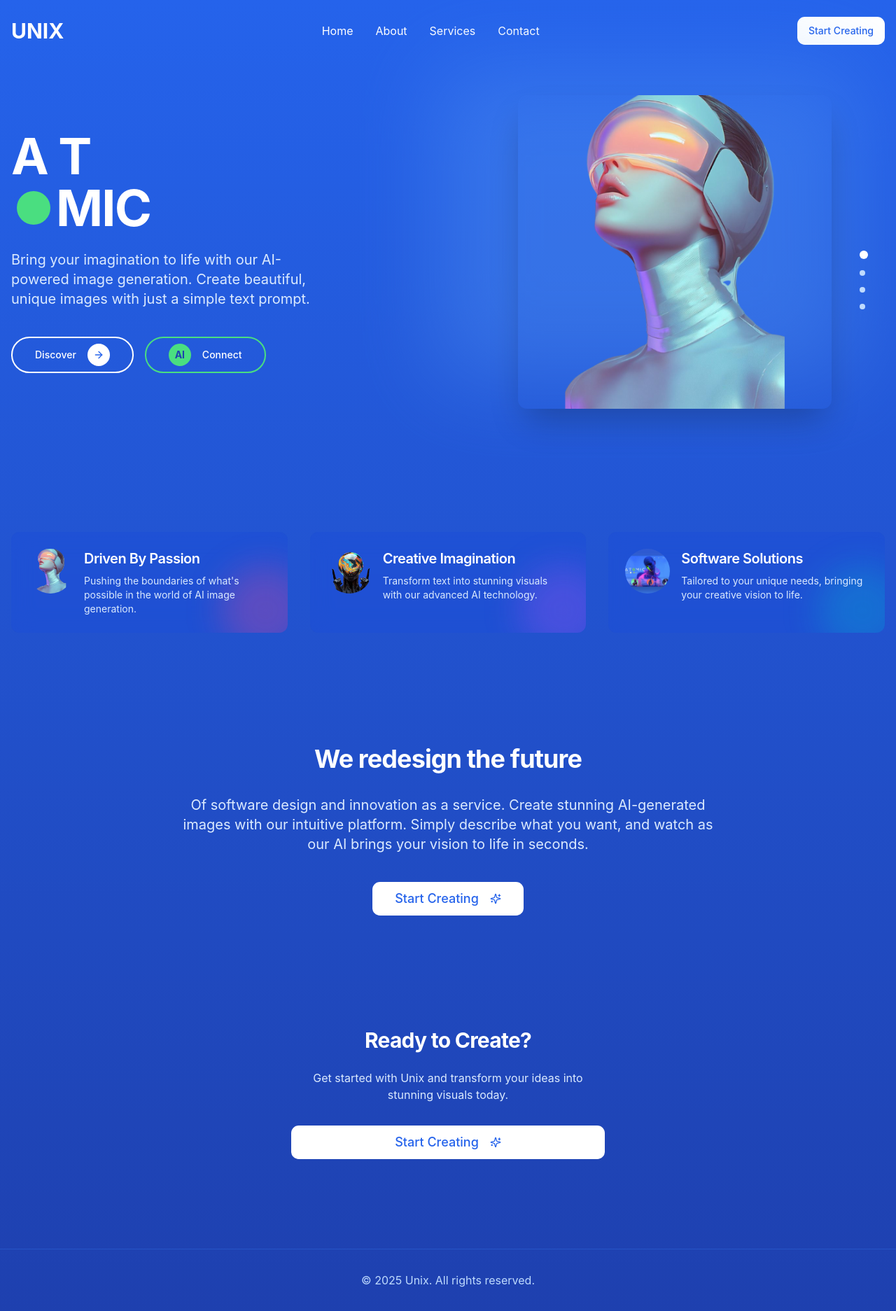
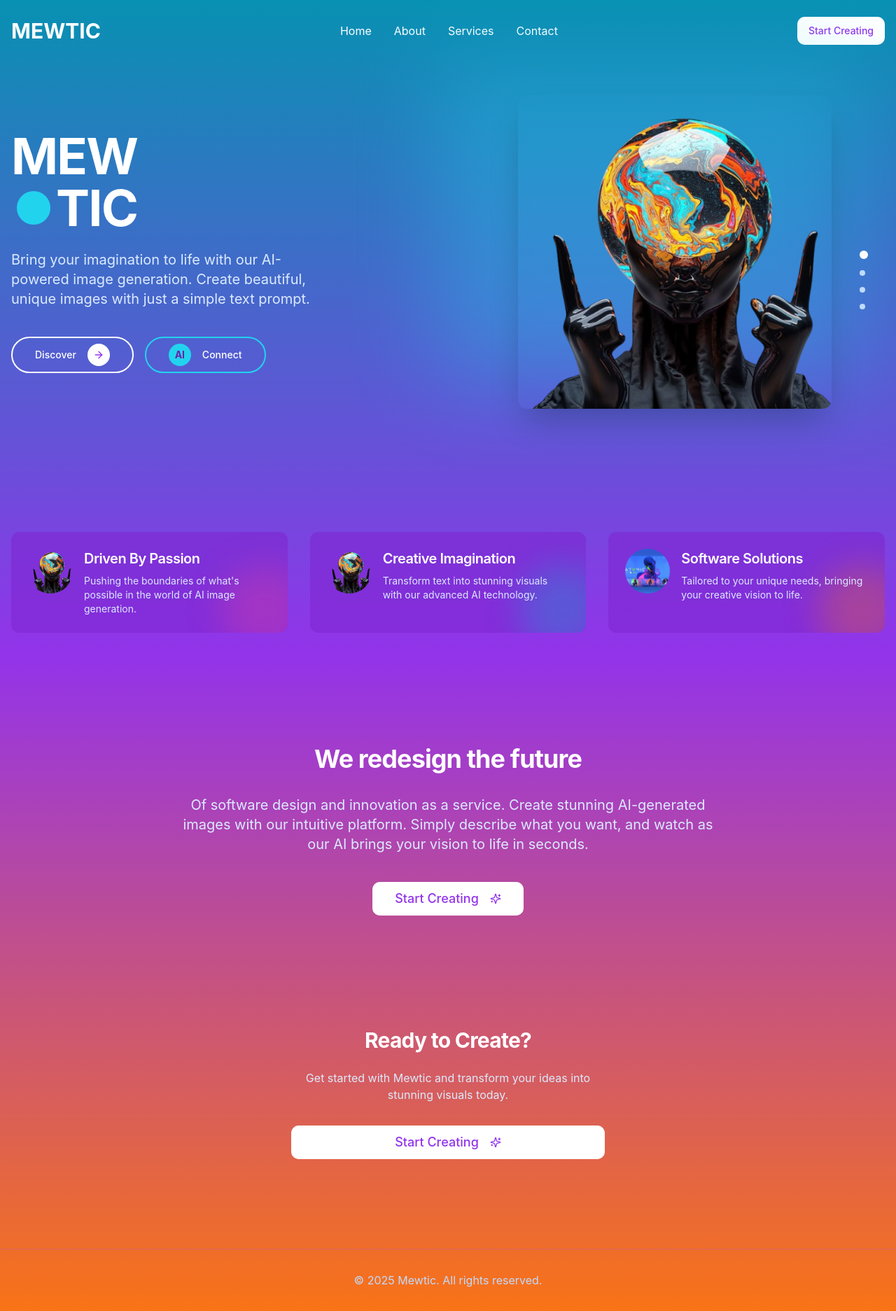
Before and after one commit to Subhajit2407/unix-image-creator, a React (Vite) app: page / in a window 1280 px wide. Shown: the whole page at 70% size. Built offline with nearby package versions, Linux system fonts and the light colour scheme.

Commit message:
Update UI and branding
-   Added option to change API key.
-   Updated branding from Unix & Atomic to Mewtic.
-   Added background color gradient.

```diff
--- a/src/components/ApiKeyInput.tsx
+++ b/src/components/ApiKeyInput.tsx
@@ -21,17 +21,17 @@ const ApiKeyInput = ({ onSubmit }: ApiKeyInputProps) => {
 
   return (
     <div className="w-full max-w-md mx-auto animate-fade-in">
-      <Card className="p-6 shadow-soft">
+      <Card className="p-6 shadow-soft bg-white/80 backdrop-blur-sm">
         <form onSubmit={handleSubmit} className="space-y-4">
           <div className="space-y-2">
             <h3 className="text-xl font-medium">Enter Runware API Key</h3>
-            <p className="text-sm text-unix-muted">
-              To use Unix, you need a Runware API key. Visit{" "}
+            <p className="text-sm text-purple-600">
+              To use Mewtic, you need a Runware API key. Visit{" "}
               <a
                 href="https://runware.ai/"
                 target="_blank"
                 rel="noopener noreferrer"
-                className="text-unix-accent hover:underline"
+                className="text-cyan-500 hover:underline"
               >
                 runware.ai
               </a>{" "}
@@ -50,7 +50,7 @@ const ApiKeyInput = ({ onSubmit }: ApiKeyInputProps) => {
             <button
               type="button"
               onClick={() => setIsVisible(!isVisible)}
-              className="absolute right-2 top-1/2 -translate-y-1/2 p-1 text-unix-muted hover:text-foreground"
+              className="absolute right-2 top-1/2 -translate-y-1/2 p-1 text-purple-400 hover:text-purple-600"
             >
               {isVisible ? "Hide" : "Show"}
             </button>
@@ -59,7 +59,7 @@ const ApiKeyInput = ({ onSubmit }: ApiKeyInputProps) => {
           <Button
             type="submit"
             disabled={!apiKey.trim()}
-            className="w-full unix-button"
+            className="w-full bg-gradient-to-r from-cyan-500 to-purple-600 hover:from-cyan-600 hover:to-purple-700"
           >
             Confirm
           </Button>
--- a/src/components/ImageHistory.tsx
+++ b/src/components/ImageHistory.tsx
@@ -21,7 +21,7 @@ const ImageHistory = ({ images, onSelect, selectedImage }: ImageHistoryProps) =>
             key={image.imageUUID || index}
             className={`
               relative aspect-square rounded-xl overflow-hidden cursor-pointer transition-all duration-300
-              ${selectedImage?.imageUUID === image.imageUUID ? 'ring-2 ring-unix-accent shadow-lg' : 'hover:opacity-90 hover:shadow-md'}
+              ${selectedImage?.imageUUID === image.imageUUID ? 'ring-2 ring-cyan-400 shadow-lg' : 'hover:opacity-90 hover:shadow-md'}
               group
             `}
             onClick={() => onSelect(image)}
--- a/src/pages/Landing.tsx
+++ b/src/pages/Landing.tsx
@@ -5,11 +5,11 @@ import { Button } from "@/components/ui/button";
 
 const Landing = () => {
   return (
-    <div className="min-h-screen bg-gradient-to-b from-blue-600 to-blue-800 text-white overflow-hidden">
+    <div className="min-h-screen bg-gradient-to-b from-cyan-600 via-purple-600 to-orange-500 text-white overflow-hidden">
       {/* Navigation */}
       <div className="container mx-auto px-4 py-6">
         <nav className="flex justify-between items-center">
-          <div className="text-3xl font-bold">UNIX</div>
+          <div className="text-3xl font-bold">MEWTIC</div>
           <div className="hidden md:flex space-x-8">
             <a href="#" className="hover:text-blue-200 transition-colors">Home</a>
             <a href="#about" className="hover:text-blue-200 transition-colors">About</a>
@@ -17,7 +17,7 @@ const Landing = () => {
             <a href="#contact" className="hover:text-blue-200 transition-colors">Contact</a>
           </div>
           <Link to="/generator">
-            <Button className="bg-white text-blue-600 hover:bg-blue-100 transition-all">
+            <Button className="bg-white text-purple-600 hover:bg-blue-100 transition-all">
               Start Creating
             </Button>
           </Link>
@@ -29,10 +29,10 @@ const Landing = () => {
         <div className="grid grid-cols-1 lg:grid-cols-2 gap-12 items-center">
           <div className="z-10">
             <h1 className="text-6xl md:text-7xl font-bold mb-6 tracking-tight">
-              <span className="block">A T</span>
+              <span className="block">MEW</span>
               <span className="inline-flex items-center">
-                <span className="inline-block w-12 h-12 rounded-full bg-green-400 mx-2"></span>
-                MIC
+                <span className="inline-block w-12 h-12 rounded-full bg-cyan-400 mx-2"></span>
+                TIC
               </span>
             </h1>
             <p className="text-xl text-blue-100 mb-10 max-w-md">
@@ -42,16 +42,16 @@ const Landing = () => {
 
             <div className="flex flex-wrap gap-4">
               <Link to="/generator" className="group">
-                <Button variant="outline" className="border-2 border-white bg-transparent text-white hover:bg-white hover:text-blue-600 rounded-full px-8 py-6">
+                <Button variant="outline" className="border-2 border-white bg-transparent text-white hover:bg-white hover:text-purple-600 rounded-full px-8 py-6">
                   Discover
-                  <span className="ml-2 w-8 h-8 rounded-full bg-white text-blue-600 flex items-center justify-center group-hover:bg-blue-600 group-hover:text-white transition-colors">
+                  <span className="ml-2 w-8 h-8 rounded-full bg-white text-purple-600 flex items-center justify-center group-hover:bg-purple-600 group-hover:text-white transition-colors">
                     <ArrowRight className="h-4 w-4" />
                   </span>
                 </Button>
               </Link>
               <Link to="/library">
-                <Button variant="outline" className="border-2 border-green-400 bg-transparent text-white hover:bg-green-400 hover:text-blue-800 rounded-full px-8 py-6">
-                  <span className="mr-2 w-8 h-8 rounded-full bg-green-400 text-blue-800 flex items-center justify-center">
+                <Button variant="outline" className="border-2 border-cyan-400 bg-transparent text-white hover:bg-cyan-400 hover:text-purple-800 rounded-full px-8 py-6">
+                  <span className="mr-2 w-8 h-8 rounded-full bg-cyan-400 text-purple-800 flex items-center justify-center">
                     <span className="font-bold">AI</span>
                   </span>
                   Connect
@@ -62,11 +62,11 @@ const Landing = () => {
 
           <div className="relative hidden lg:block">
             <img
-              src="/lovable-uploads/4736373c-56bd-489f-902a-243b3b643ae7.png"
-              alt="Futuristic AI figure"
+              src="/lovable-uploads/108bac81-8998-4dce-8778-0c348862eab7.png"
+              alt="Colorful AI sphere"
               className="w-full max-w-md mx-auto rounded-lg shadow-2xl z-10 relative"
             />
-            <div className="absolute -top-10 -left-10 w-full h-full bg-blue-400 rounded-lg filter blur-3xl opacity-30"></div>
+            <div className="absolute -top-10 -left-10 w-full h-full bg-cyan-400 rounded-lg filter blur-3xl opacity-30"></div>
           </div>
         </div>
       </div>
@@ -74,12 +74,12 @@ const Landing = () => {
       {/* Features Section with cards */}
       <div className="container mx-auto px-4 py-20" id="features">
         <div className="grid grid-cols-1 md:grid-cols-3 gap-8">
-          <div className="bg-blue-700/50 backdrop-blur-lg rounded-xl p-6 relative overflow-hidden group hover:bg-blue-600/60 transition-all duration-300">
+          <div className="bg-purple-700/50 backdrop-blur-lg rounded-xl p-6 relative overflow-hidden group hover:bg-purple-600/60 transition-all duration-300">
             <div className="absolute -right-8 -bottom-8 w-32 h-32 rounded-full bg-pink-500/30 blur-xl"></div>
             <div className="relative z-10 flex gap-4">
               <div className="w-16 h-16 rounded-full overflow-hidden flex-shrink-0">
                 <img
-                  src="/lovable-uploads/4736373c-56bd-489f-902a-243b3b643ae7.png"
+                  src="/lovable-uploads/108bac81-8998-4dce-8778-0c348862eab7.png"
                   alt="Feature"
                   className="w-full h-full object-cover"
                 />
@@ -93,8 +93,8 @@ const Landing = () => {
             </div>
           </div>
 
-          <div className="bg-blue-700/50 backdrop-blur-lg rounded-xl p-6 relative overflow-hidden group hover:bg-blue-600/60 transition-all duration-300">
-            <div className="absolute -right-8 -bottom-8 w-32 h-32 rounded-full bg-purple-500/30 blur-xl"></div>
+          <div className="bg-purple-700/50 backdrop-blur-lg rounded-xl p-6 relative overflow-hidden group hover:bg-purple-600/60 transition-all duration-300">
+            <div className="absolute -right-8 -bottom-8 w-32 h-32 rounded-full bg-cyan-500/30 blur-xl"></div>
             <div className="relative z-10 flex gap-4">
               <div className="w-16 h-16 rounded-full overflow-hidden flex-shrink-0">
                 <img
@@ -112,8 +112,8 @@ const Landing = () => {
             </div>
           </div>
 
-          <div className="bg-blue-700/50 backdrop-blur-lg rounded-xl p-6 relative overflow-hidden group hover:bg-blue-600/60 transition-all duration-300">
-            <div className="absolute -right-8 -bottom-8 w-32 h-32 rounded-full bg-cyan-500/30 blur-xl"></div>
+          <div className="bg-purple-700/50 backdrop-blur-lg rounded-xl p-6 relative overflow-hidden group hover:bg-purple-600/60 transition-all duration-300">
+            <div className="absolute -right-8 -bottom-8 w-32 h-32 rounded-full bg-orange-500/30 blur-xl"></div>
             <div className="relative z-10 flex gap-4">
               <div className="w-16 h-16 rounded-full overflow-hidden flex-shrink-0">
                 <img
@@ -144,7 +144,7 @@ const Landing = () => {
           </p>
 
           <Link to="/generator">
-            <Button className="bg-white text-blue-600 hover:bg-blue-100 transition-all px-8 py-6 text-lg">
+            <Button className="bg-white text-purple-600 hover:bg-blue-100 transition-all px-8 py-6 text-lg">
               Start Creating
               <Sparkles className="ml-2 h-5 w-5" />
             </Button>
@@ -167,11 +167,11 @@ const Landing = () => {
         <div className="max-w-md mx-auto text-center">
           <h2 className="text-3xl font-bold mb-6">Ready to Create?</h2>
           <p className="text-blue-100 mb-8">
-            Get started with Unix and transform your ideas into stunning visuals today.
+            Get started with Mewtic and transform your ideas into stunning visuals today.
           </p>
 
           <Link to="/generator">
-            <Button className="bg-white text-blue-600 hover:bg-blue-100 transition-all px-8 py-6 text-lg w-full">
+            <Button className="bg-white text-purple-600 hover:bg-blue-100 transition-all px-8 py-6 text-lg w-full">
               Start Creating
               <Sparkles className="ml-2 h-5 w-5" />
             </Button>
@@ -180,9 +180,9 @@ const Landing = () => {
       </div>
 
       {/* Footer */}
-      <footer className="border-t border-blue-500/30 py-8 mt-12">
+      <footer className="border-t border-purple-500/30 py-8 mt-12">
         <div className="container mx-auto px-4 text-center text-blue-200">
-          <p>© {new Date().getFullYear()} Unix. All rights reserved.</p>
+          <p>© {new Date().getFullYear()} Mewtic. All rights reserved.</p>
         </div>
       </footer>
     </div>
```
Also changed, not shown: src/pages/Index.tsx (+45 -24 lines), public/lovable-uploads/108bac81-8998-4dce-8778-0c348862eab7.png (added).
